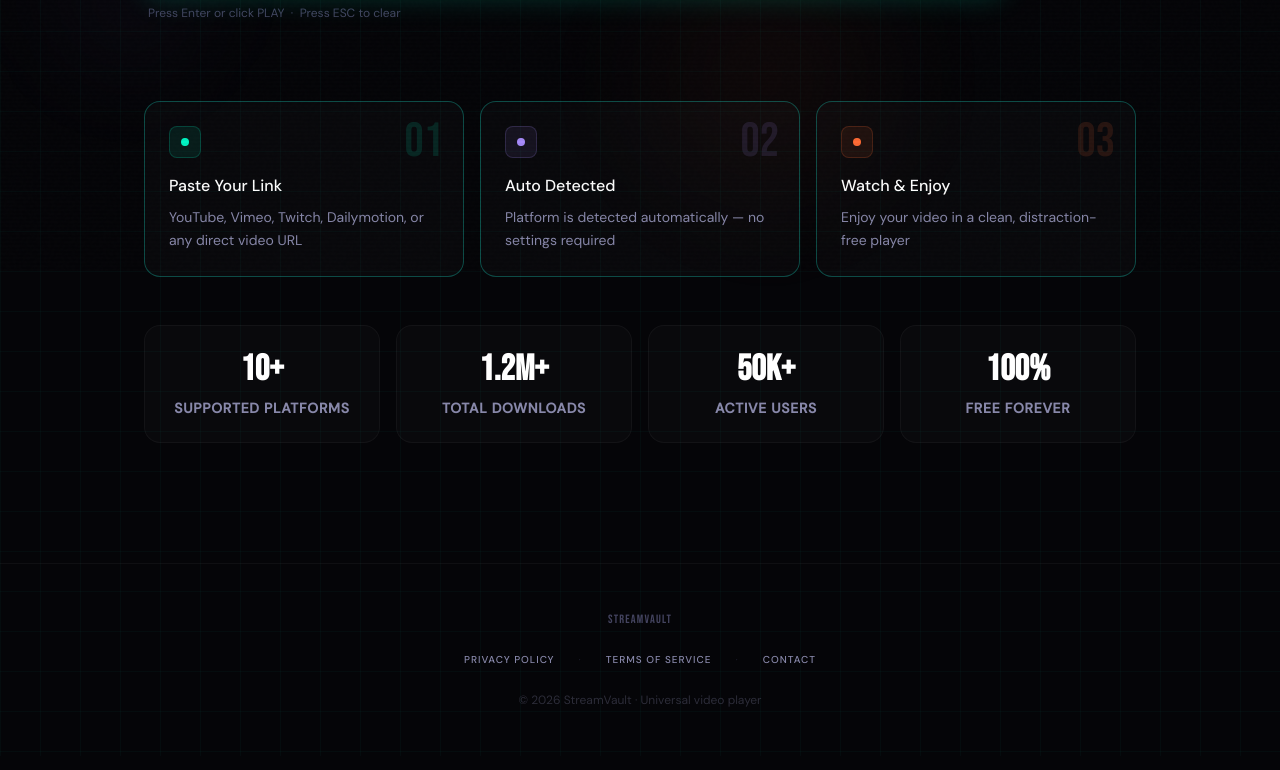
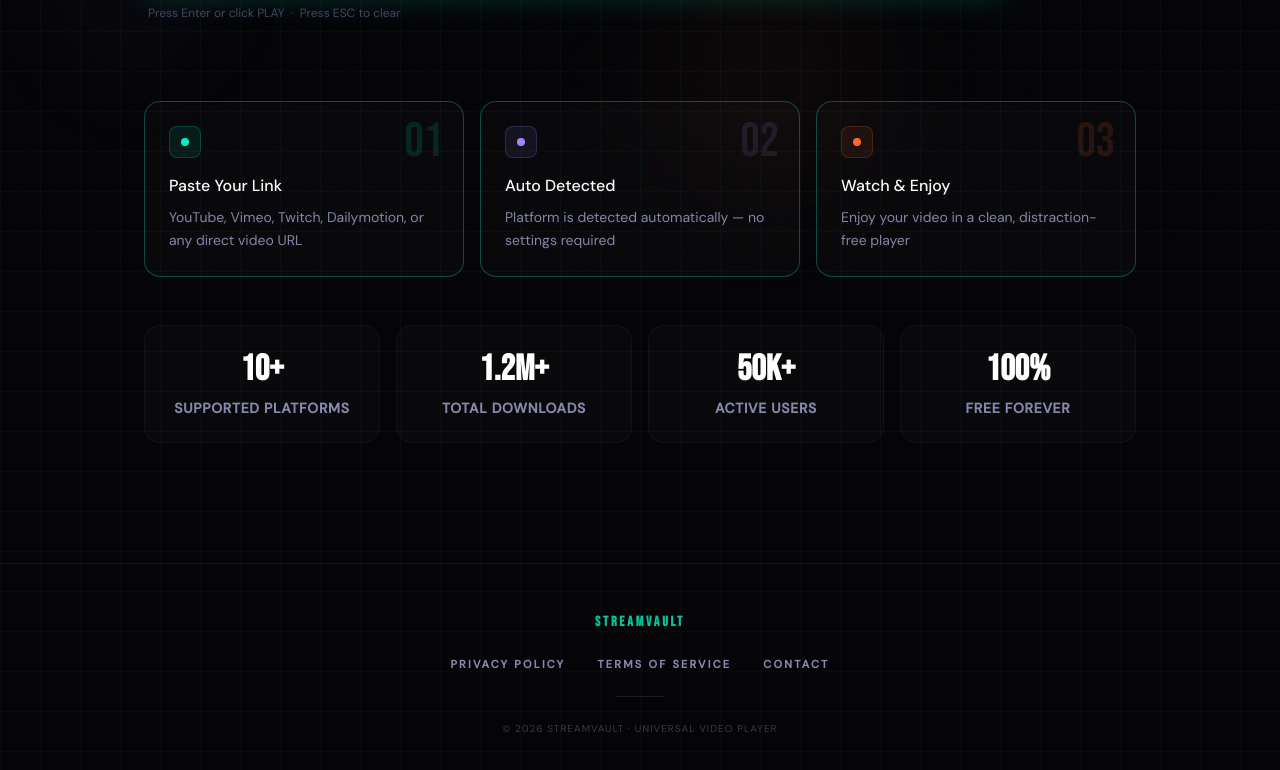
Before and after one commit to MurtazaAliCode/stream-vault, a Next.js app: page / in a window 1280 px wide. Shown: the part 529-1299 px from the top of the page. Built offline with nearby package versions, Linux system fonts and the light colour scheme.

Commit message:
Highlight footer links and text

```diff
--- a/src/app/page.tsx
+++ b/src/app/page.tsx
@@ -402,22 +402,24 @@ export default function Home() {
         </div>
 
         {/* ── Footer ─────────────────────────────────────────── */}
-        <footer className="text-center py-12 text-ghost text-xs mt-10"
-            style={{ borderTop: '1px solid rgba(255,255,255,0.04)' }}>
+        <footer className="text-center py-12 mt-10"
+            style={{ borderTop: '1px solid rgba(255,255,255,0.06)' }}>
             <div className="flex flex-col items-center gap-6">
-              <span style={{ fontFamily: 'var(--font-display)', letterSpacing: '0.1em', color: '#444460' }}>
+              <span style={{ fontFamily: 'var(--font-display)', letterSpacing: '0.2em', color: '#00f5c4' }} className="text-sm font-bold opacity-80">
                 STREAMVAULT
               </span>
 
-              <div className="flex items-center gap-6 text-[10px] uppercase tracking-widest font-medium">
-                <a href="/privacy" className="hover:text-white transition-colors">Privacy Policy</a>
-                <span style={{ color: '#1a1a28' }}>·</span>
-                <a href="/terms" className="hover:text-white transition-colors">Terms of Service</a>
-                <span style={{ color: '#1a1a28' }}>·</span>
-                <a href="mailto:contact@streamvault.com" className="hover:text-white transition-colors">Contact</a>
+              <div className="flex flex-wrap justify-center items-center gap-x-8 gap-y-4 text-[11px] uppercase tracking-[0.2em] font-bold">
+                <a href="/privacy" className="text-ghost hover:text-[#00f5c4] transition-all duration-300">Privacy Policy</a>
+                <a href="/terms" className="text-ghost hover:text-[#00f5c4] transition-all duration-300">Terms of Service</a>
+                <a href="mailto:contact@streamvault.com" className="text-ghost hover:text-[#00f5c4] transition-all duration-300">Contact</a>
               </div>
 
-              <span className="opacity-30">© 2026 StreamVault · Universal video player</span>
+              <div className="h-px w-12 bg-white/10" />
+
+              <span className="text-ghost opacity-40 text-[10px] tracking-widest">
+                © 2026 STREAMVAULT · UNIVERSAL VIDEO PLAYER
+              </span>
             </div>
           </footer>
 
```
